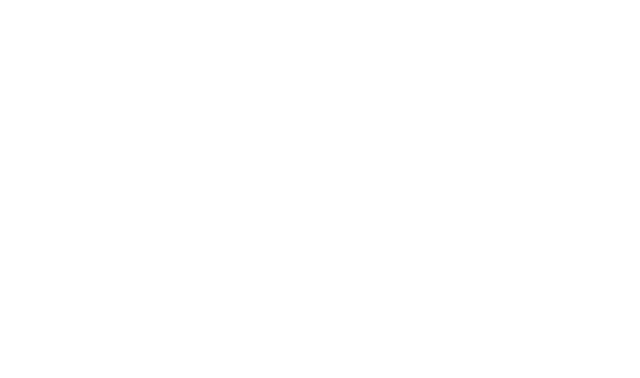
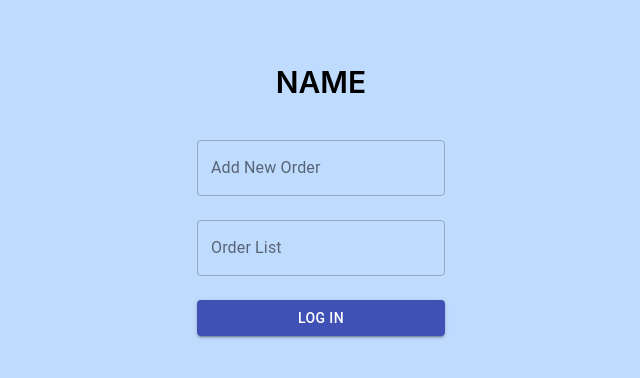
Before and after one commit to QuocViNguyen/ReadyYet, a React (Create React App) app in the folder FrontEnd/ready-yet-app/: page /loginsuccess in a window 1280 px wide. Shown: the top 378 px of the page, without its empty margins (319-959 px from the left). Built offline with nearby package versions, Linux system fonts and the light colour scheme.

Commit message:
Add pharmacy page, button to add and view order

```diff
--- a/FrontEnd/ready-yet-app/src/Pages/EntryPage/EntryPage.js
+++ b/FrontEnd/ready-yet-app/src/Pages/EntryPage/EntryPage.js
@@ -4,6 +4,7 @@ import { Box } from '@material-ui/core';
 import { BrowserRouter as Router, Switch, Route, useHistory } from 'react-router-dom';
 import PharmacistLoginPage from '../PharmacistPage/PharmacistLoginPage';
 import EntryPageContent from './EntryPageContent';
+import LoginSuccessPage from '../PharmacistPage/LoginSuccessPage';
 
 class EntryPage extends Component {
     constructor(props) {
@@ -18,6 +19,7 @@ class EntryPage extends Component {
                     <Switch>
                         <Route exact path='/' component={EntryPageContent} />
                         <Route exact path='/login' component={PharmacistLoginPage} />
+                        <Route exact path='/loginsuccess' component={LoginSuccessPage} props={'ALOA'}/>
                     </Switch>
                 </Box>
             </Router>
--- /dev/null
+++ b/FrontEnd/ready-yet-app/src/Pages/PharmacistPage/LoginSuccessPage.js
@@ -0,0 +1,57 @@
+import React from 'react';
+import { Component } from 'react';
+import { Box, Button } from '@material-ui/core';
+import TextField from '@material-ui/core/TextField';
+import { BrowserRouter as Router, Switch, Route, useHistory } from 'react-router-dom';
+import axios from 'axios';
+
+
+class LoginSuccessPage extends Component {
+    constructor(props) {
+        super(props);
+        this.state = {
+            email: '',
+            password: ''
+          }
+    }
+
+
+    render() {
+        return (
+
+            // <Box className='h-screen w-screen bg-blue-200 overflow-x-hidden overflow-y-scroll'>
+            //     <Box className='h-1/2 w-full flex items-center justify-center flex-col'>
+            //         <Box className='text-3xl pb-10 font-semibold'>WELCOME {this.props.name}</Box>
+            //         <form>
+            //             <Box className="flex flex-col space-y-6 ">
+            //                 <TextField id="outlined-basic" label="Username" variant="outlined" value={this.state.email}/>
+            //                 <TextField id="outlined-basic" label="Password" variant="outlined" type='password' value={this.state.password}/>
+            //                 <Button variant="contained" color="primary">
+            //                     Log In
+            //                 </Button>
+            //             </Box>
+            //         </form>
+            //     </Box>
+            //</Box>
+        <Box className='h-screen w-screen bg-blue-200 overflow-x-hidden overflow-y-scroll'>
+            <Box className='h-1/2 w-full flex items-center justify-center flex-col'>
+                <Box className='text-3xl pb-10 font-semibold'>NAME</Box>
+                <form>
+                    <Box className="flex flex-col space-y-6 ">
+                        <TextField id="outlined-basic" label="Add New Order" variant="outlined" value={this.state.email} onChange = {(event)=>{
+                            this.setState({email : event.target.value});}}/>
+                        <TextField id="outlined-basic" label="Order List" variant="outlined" type='password' value={this.state.password} onChange = {(event)=>{
+                            this.setState({password : event.target.value});}}/>
+                        <Button variant="contained" color="primary" onClick={this.handleClick}>
+                            Log In
+                        </Button>
+                    </Box>
+                </form>
+            </Box>
+        </Box>
+        );
+    }
+}
+
+
+export default LoginSuccessPage;
--- a/FrontEnd/ready-yet-app/src/Pages/PharmacistPage/PharmacistLoginPage.js
+++ b/FrontEnd/ready-yet-app/src/Pages/PharmacistPage/PharmacistLoginPage.js
@@ -4,21 +4,17 @@ import { Box, Button } from '@material-ui/core';
 import TextField from '@material-ui/core/TextField';
 import { BrowserRouter as Router, Switch, Route, useHistory } from 'react-router-dom';
 import axios from 'axios';
-
-
+import LoginSuccessPage from './LoginSuccessPage';
 class PharmacistLoginPage extends Component {
     constructor(props) {
         super(props);
         this.state = {
             email: '',
-            password: ''
+            password: '',
           }
     }
 
     handleClick = (e) => {
-        // console.log(e.type)
-        // console.log(this.state.email);
-        // console.log(this.state.password);
         console.log("EMAIL FROM HANDLE CLICK: " + this.state.email);
         const userEmail = this.state.email;
         const userPassword = this.state.password;
@@ -27,15 +23,19 @@ class PharmacistLoginPage extends Component {
     };
 
     asios(userEmail, userPassword){
-        //If you pass this exact url and don't add those value, it run correctly. But if the path is .../login only, it is not working
-        //The query params do not get thro.
         axios.post('http://localhost:4000/login',{
             email : userEmail,
             password: userPassword
         }).then(response =>{
             console.log(response.data)
+            this.changeRoute()
             }
         )
+    }
+
+    changeRoute= () => {
+        // <Route exact path='/loginsuccess' component={LoginSuccessPage} props={'ALOA'}/>
+            this.props.history.push('/loginsuccess');
     }
 
     render() {
```
Also changed, not shown: 1 other file (tests, documents, lock files or other folders).
